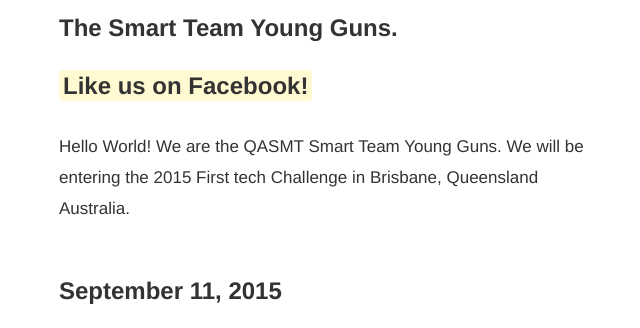
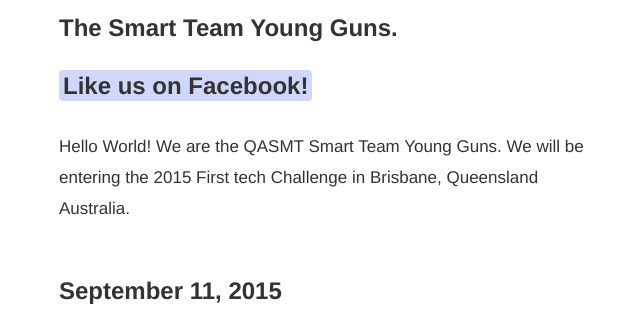
Before and after one commit to thesmartteamyounggunsqasmt/thesmartteamyounggunsqasmt.github.io, a plain HTML site: page index.html in a window 1280 px wide. Shown: the part 460-788 px from the top of the page, without its empty margins (1-641 px from the left). Drawn offline with Linux system fonts and the light colour scheme.

Commit message:
Update index.html

```diff
--- a/index.html
+++ b/index.html
@@ -41,7 +41,7 @@
 
 .main a {
   text-decoration: none;
-  background-color: #fffad1;
+  background-color: #d1d6ff;
   padding: 2px 4px;
   color: #333;
   outline: none;
```
